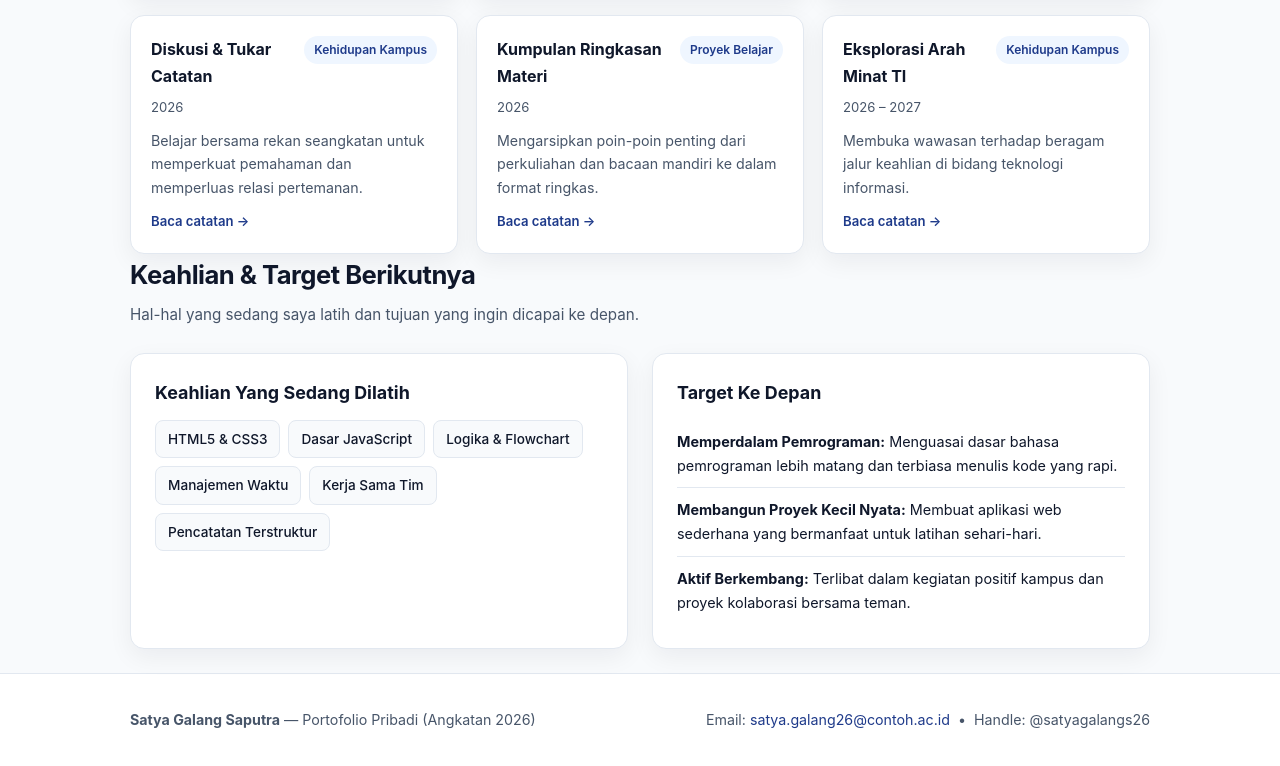
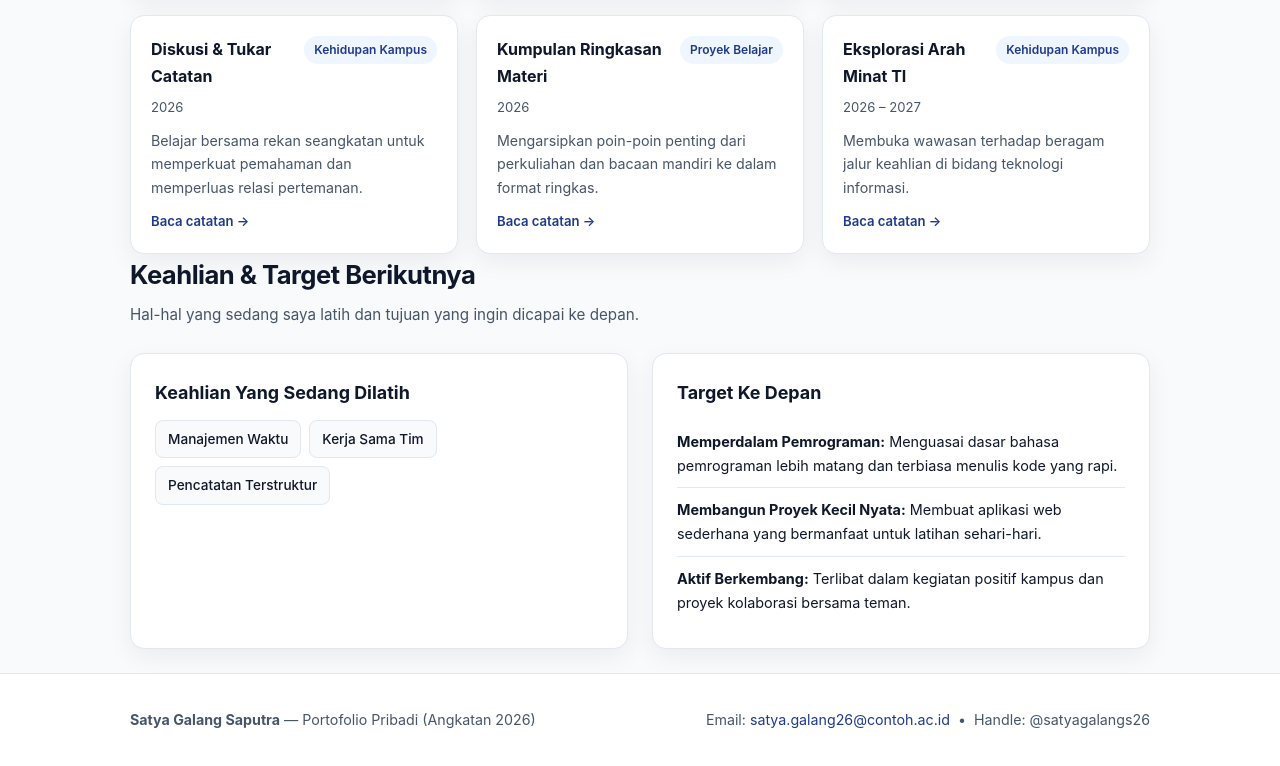
Before and after one commit to satyagalang123-cmd/tentang-diri-saya, a plain HTML site: page index.html in a window 1280 px wide. Shown: the part 1341-2107 px from the top of the page. Drawn offline with Linux system fonts and the light colour scheme.

Commit message:
Update index.html

```diff
--- a/index.html
+++ b/index.html
@@ -654,9 +654,6 @@
         <div class="panel">
           <h3>Keahlian Yang Sedang Dilatih</h3>
           <div class="skills-wrap">
-            <span class="skill-chip">HTML5 &amp; CSS3</span>
-            <span class="skill-chip">Dasar JavaScript</span>
-            <span class="skill-chip">Logika &amp; Flowchart</span>
             <span class="skill-chip">Manajemen Waktu</span>
             <span class="skill-chip">Kerja Sama Tim</span>
             <span class="skill-chip">Pencatatan Terstruktur</span>
```
